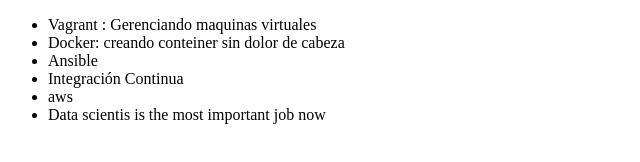
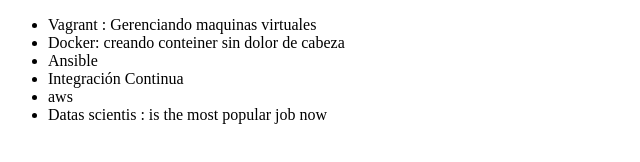
Before and after one commit to Engineer-Lemus/Git-Alura-prueba-2, a plain HTML site: page index.html in a window 1280 px wide. Shown: the full height of the page, 0-640 px from the left. Drawn offline with Linux system fonts and the light colour scheme.

Commit message:
agregando informacion del curso

```diff
--- a/index.html
+++ b/index.html
@@ -11,7 +11,7 @@
          <li> Ansible </li>
          <li> Integración Continua </li>
          <li> aws </li>
-         <li> Data scientis is the most important job now </li>
+         <li> Datas scientis : is the most popular job now </li>
 
 
      </ul>
```
